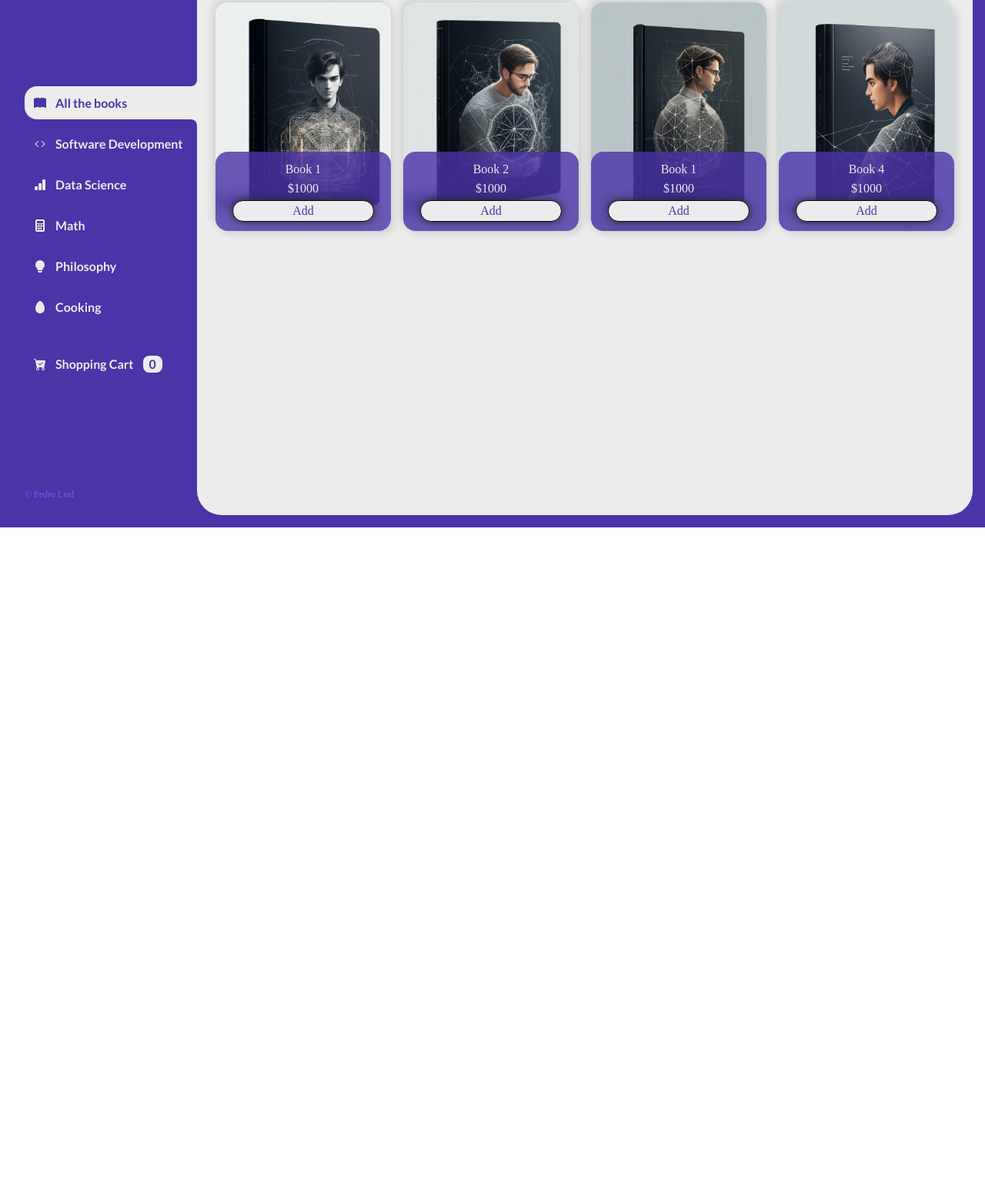
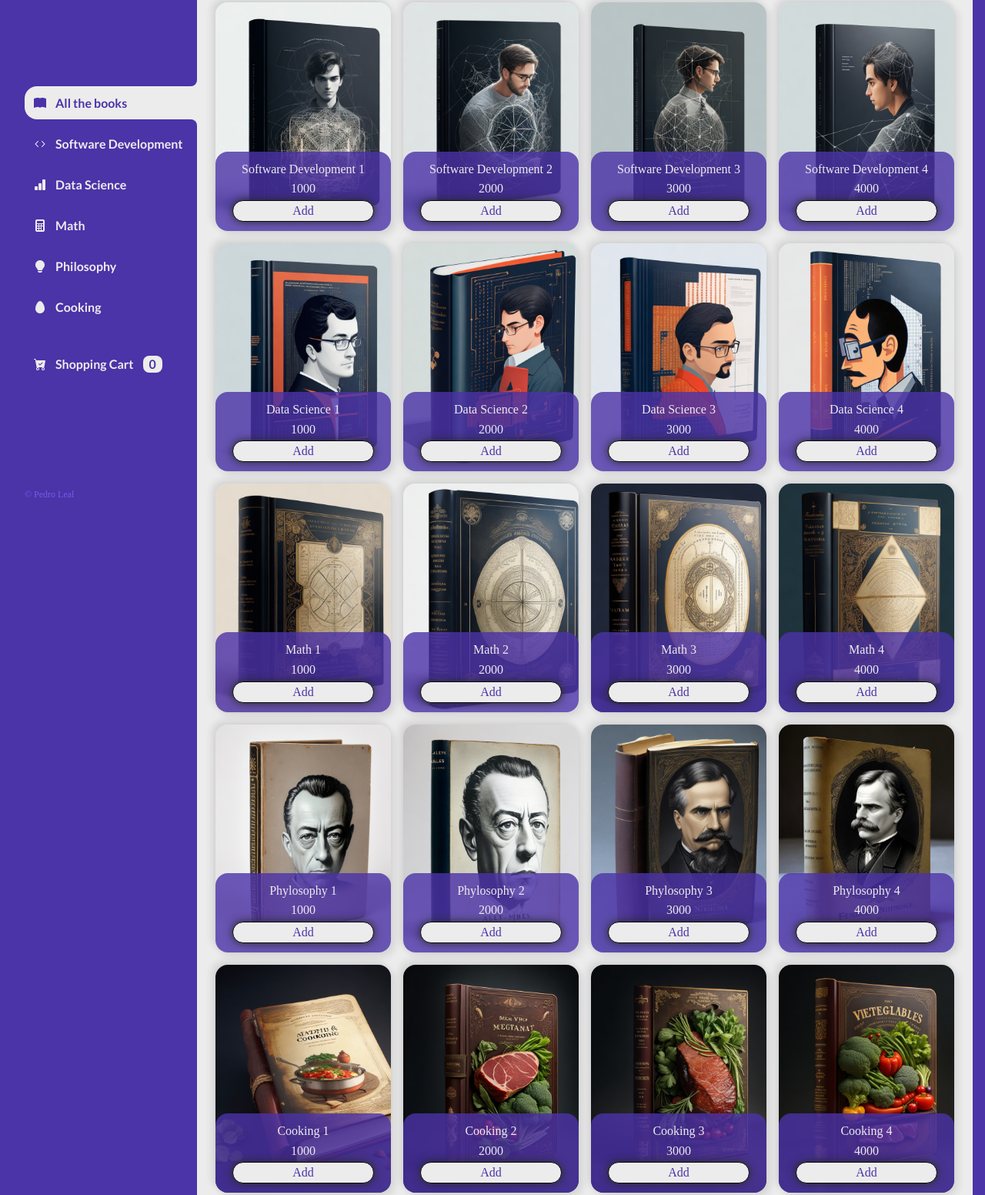
Before and after one commit to 123PedroLeal/BookStore-E-commerce, a plain HTML site: page index.html in a window 1280 px wide. Shown: the part 115-1667 px from the top of the page at 77% size. Before the commit the page ends 800 px from the top, so only its background shows below. Drawn offline with nearby package versions, Linux system fonts and the light colour scheme.

Commit message:
Adding the images and functionalities related to

```diff
--- a/index.html
+++ b/index.html
@@ -24,37 +24,37 @@
             <nav class="Nav Wrapper-aside-nav">
                 <ul class="Nav-list">
                     <li>
-                        <button class="u-button button-category isActive">
+                        <button id="all" class="u-button button-category isActive">
                             <i class="bi bi-book-fill"></i>
                             All the books
                         </button>
                     </li>
                     <li>
-                        <button class="u-button button-category">
+                        <button id="software-development" class="u-button button-category">
                             <i class="bi bi-code"></i>
                             Software Development
                         </button>
                     </li>
                     <li>
-                        <button class="u-button button-category">
+                        <button id="data-science" class="u-button button-category">
                             <i class="bi bi-bar-chart-fill"></i>
                             Data Science
                         </button>
                     </li>
                     <li>
-                        <button class="u-button button-category">
+                        <button id="math" class="u-button button-category">
                             <i class="bi bi-calculator-fill"></i>
                             Math
                         </button>
                     </li>
                     <li>
-                        <button class="u-button button-category">
+                        <button id="phylosophy" class="u-button button-category">
                             <i class="bi bi-lightbulb-fill"></i>
                             Philosophy
                         </button>
                     </li>
                     <li>
-                        <button class="u-button button-category">
+                        <button id="cooking" class="u-button button-category">
                             <i class="bi bi-egg-fill"></i>
                             Cooking
                         </button>
@@ -74,39 +74,8 @@
         </aside>
         <main class="Main Wrapper-aside-main">
             <h2 class="Main-title">All the products</h2>
-            <section class="Product-container Main-productContainer">
-                <div class="Product">
-                    <img class="Product-img" src="./assets/Software-development/Sd-book-1.jpg" alt="Product #">
-                    <div class="Product-description">
-                        <h3 class="Product-description-title">Book 1</h3>
-                        <p class="Product-description-price">$1000</p>
-                        <button class="Product-description-button">Add</button>
-                    </div>
-                </div>
-                <div class="Product">
-                    <img class="Product-img" src="./assets/Software-development/Sd-book-2.jpg" alt="Product #">
-                    <div class="Product-description">
-                        <h3 class="Product-description-title">Book 2</h3>
-                        <p class="Product-description-price">$1000</p>
-                        <button class="Product-description-button">Add</button>
-                    </div>
-                </div>
-                <div class="Product">
-                    <img class="Product-img" src="./assets/Software-development/Sd-book-3.jpg" alt="Product #">
-                    <div class="Product-description">
-                        <h3 class="Product-description-title">Book 1</h3>
-                        <p class="Product-description-price">$1000</p>
-                        <button class="Product-description-button">Add</button>
-                    </div>
-                </div>
-                <div class="Product">
-                    <img class="Product-img" src="./assets/Software-development/Sd-book-4.jpg" alt="Product #">
-                    <div class="Product-description">
-                        <h3 class="Product-description-title">Book 4</h3>
-                        <p class="Product-description-price">$1000</p>
-                        <button class="Product-description-button">Add</button>
-                    </div>
-                </div>
+            <section id="Product-container" class="Product-container Main-productContainer">
+                <!-- Products with JS -->
             </section>
         </main>
     </div>
--- a/js/main.js
+++ b/js/main.js
@@ -0,0 +1,321 @@
+const productsArray =
+[
+    {
+        id: "Book-SD-01",
+        title: "Software Development 1",
+        image: "./assets/Software-development/Sd-book-1.jpg",
+        category:
+        {
+            name:"Software-Development",
+            id:"software-development"
+        },
+        price: 1000
+    },
+    {
+        id: "Book-SD-02",
+        title: "Software Development 2",
+        image: "./assets/Software-development/Sd-book-2.jpg",
+        category:
+        {
+            name:"Software-Development",
+            id:"software-development"
+        },
+        price: 2000
+    },
+    {
+        id: "Book-SD-03",
+        title: "Software Development 3",
+        image: "./assets/Software-development/Sd-book-3.jpg",
+        category:
+        {
+            name:"Software-Development",
+            id:"software-development"
+        },
+        price: 3000
+    },
+    {
+        id: "Book-SD-04",
+        title: "Software Development 4",
+        image: "./assets/Software-development/Sd-book-4.jpg",
+        category:
+        {
+            name:"Software-Development",
+            id:"software-development"
+        },
+        price: 4000
+    },
+
+    {
+        id: "Book-DS-01",
+        title: "Data Science 1",
+        image: "./assets/Data-Science/DS-1.jpg",
+        category:
+        {
+            name:"Data-Science",
+            id:"data-science"
+        },
+        price: 1000
+    },
+    {
+        id: "Book-DS-02",
+        title: "Data Science 2",
+        image: "./assets/Data-Science/DS-2.jpg",
+        category:
+        {
+            name:"Data-Science",
+            id:"data-science"
+        },
+        price: 2000
+    },
+    {
+        id: "Book-DS-03",
+        title: "Data Science 3",
+        image: "./assets/Data-Science/DS-3.jpg",
+        category:
+        {
+            name:"Data-Science",
+            id:"data-science"
+        },
+        price: 3000
+    },
+    {
+        id: "Book-DS-04",
+        title: "Data Science 4",
+        image: "./assets/Data-Science/DS-4.jpg",
+        category:
+        {
+            name:"Data-Science",
+            id:"data-science"
+        },
+        price: 4000
+    },
+
+    {
+        id: "Math-1",
+        title: "Math 1",
+        image: "./assets/Math/Math-1.jpg",
+        category:
+        {
+            name:"Math",
+            id:"math"
+        },
+        price: 1000
+    },
+    {
+        id: "Math-2",
+        title: "Math 2",
+        image: "./assets/Math/Math-2.jpg",
+        category:
+        {
+            name:"Math",
+            id:"math"
+        },
+        price: 2000
+    },
+    {
+        id: "Math-3",
+        title: "Math 3",
+        image: "./assets/Math/Math-3.jpg",
+        category:
+        {
+            name:"Math",
+            id:"math"
+        },
+        price: 3000
+    },
+    {
+        id: "Math-4",
+        title: "Math 4",
+        image: "./assets/Math/Math-4.jpg",
+        category:
+        {
+            name:"Math",
+            id:"math"
+        },
+        price: 4000
+    },
+
+    {
+        id: "Phy-1",
+        title: "Phylosophy 1",
+        image: "./assets/Philosophy/Phy-1.jpg",
+        category:
+        {
+            name:"Phylosophy",
+            id:"phylosophy"
+        },
+        price: 1000
+    },
+    {
+        id: "Phy-2",
+        title: "Phylosophy 2",
+        image: "./assets/Philosophy/Phy-2.jpg",
+        category:
+        {
+            name:"Phylosophy",
+            id:"phylosophy"
+        },
+        price: 2000
+    },
+    {
+        id: "Phy-3",
+        title: "Phylosophy 3",
+        image: "./assets/Philosophy/Phy-3.jpg",
+        category:
+        {
+            name:"Phylosophy",
+            id:"phylosophy"
+        },
+        price: 3000
+    },
+    {
+        id: "Phy-4",
+        title: "Phylosophy 4",
+        image: "./assets/Philosophy/Phy-4.jpg",
+        category:
+        {
+            name:"Phylosophy",
+            id:"phylosophy"
+        },
+        price: 4000
+    },
+
+    {
+        id: "Cook-1",
+        title: "Cooking 1",
+        image: "./assets/Cooking/Cook-1.jpg",
+        category:
+        {
+            name:"Cooking",
+            id:"cooking"
+        },
+        price: 1000
+    },
+    {
+        id: "Cook-2",
+        title: "Cooking 2",
+        image: "./assets/Cooking/Cook-2.jpg",
+        category:
+        {
+            name:"Cooking",
+            id:"cooking"
+        },
+        price: 2000
+    },
+    {
+        id: "Cook-3",
+        title: "Cooking 3",
+        image: "./assets/Cooking/Cook-3.jpg",
+        category:
+        {
+            name:"Cooking",
+            id:"cooking"
+        },
+        price: 3000
+    },
+    {
+        id: "Cook-4",
+        title: "Cooking 4",
+        image: "./assets/Cooking/Cook-4.jpg",
+        category:
+        {
+            name:"Cooking",
+            id:"cooking"
+        },
+        price: 4000
+    }
+]
+
+const productContainer = document.getElementById("Product-container");
+const categoryButtons = document.querySelectorAll(".button-category");
+const mainTitle = document.querySelector(".Main-title");
+let addButtons = document.querySelectorAll(".Product-description-button");
+const productsInCart = [];
+const bookQuantity = document.querySelector(".book-quantity")
+
+function displayProducts(productType)
+{
+    productContainer.innerHTML="";
+    productType.forEach(product =>
+    {
+        const newProduct = document.createElement("div");
+        newProduct.classList.add("Product");
+        newProduct.innerHTML =
+        `<img class="Product-img" src="${product.image}" alt="${product.title}">
+         <div class="Product-description">
+            <h3 class="Product-description-title">${product.title}</h3>
+            <p class="Product-description-price">${product.price}</p>
+            <button class="Product-description-button" id="${product.id}">Add</button>
+         </div>
+        `
+
+        productContainer.append(newProduct);
+    })
+
+    actAddButtons();
+}
+
+displayProducts(productsArray);
+
+categoryButtons.forEach(button =>
+{
+    button.addEventListener("click",(e)=>
+    {
+        console.log(e.currentTarget.id);
+
+        categoryButtons.forEach(button =>
+        {
+            button.classList.remove("isActive");
+        })
+        e.currentTarget.classList.add("isActive");
+
+        if(e.currentTarget.id !="all")
+        {
+            const productCategory = productsArray.find(product => product.category.id === e.currentTarget.id);
+            mainTitle.innerText = productCategory.category.name;
+            const productChoosed = productsArray.filter(product => product.category.id === e.currentTarget.id );
+            displayProducts(productChoosed);
+        }
+        else
+        {
+            mainTitle.innerText = "All the products"
+            displayProducts(productsArray);
+        }
+    })
+})
+
+function actAddButtons()
+{
+    addButtons = document.querySelectorAll(".Product-description-button");
+
+    addButtons.forEach(button =>
+    {
+        button.addEventListener("click", addToCart)
+    })
+}
+
+function addToCart (e)
+{
+    const idButton = e.currentTarget.id;
+    const addedProduct = productsArray.find(product => product.id === idButton);
+
+    if(productsInCart.some(product=> product.id === idButton))
+    {
+       const index = productsInCart.findIndex(product => product.id === idButton);
+       productsInCart[index].quantity++;
+    }
+    else
+    {
+        addedProduct.quantity = 1;
+        productsInCart.push(addedProduct);
+    }
+
+    updateBooks();
+    localStorage.setItem("products-inCart", JSON.stringify(productsInCart))
+}
+
+function updateBooks()
+{
+    let newbooks = productsInCart.reduce((acc,product)=> acc+product.quantity, 0);
+    bookQuantity.innerText = newbooks;
+}
```
Also changed, not shown: assets/Cooking/Cook-1.jpg (added), assets/Cooking/Cook-2.jpg (added), assets/Cooking/Cook-3.jpg (added), assets/Cooking/Cook-4.jpg (added), assets/Data-Science/DS-1.jpg (added), assets/Data-Science/DS-2.jpg (added), assets/Data-Science/DS-3.jpg (added), assets/Data-Science/DS-4.jpg (added), assets/Math/Math-1.jpg (added), assets/Math/Math-2.jpg (added), assets/Math/Math-3.jpg (added), assets/Math/Math-4.jpg (added), assets/Philosophy/Phy-1.jpg (added), assets/Philosophy/Phy-2.jpg (added), 2 more files.
